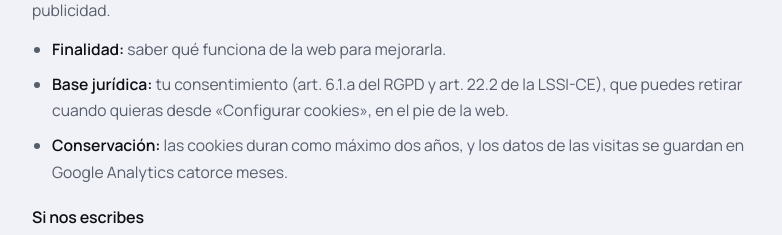
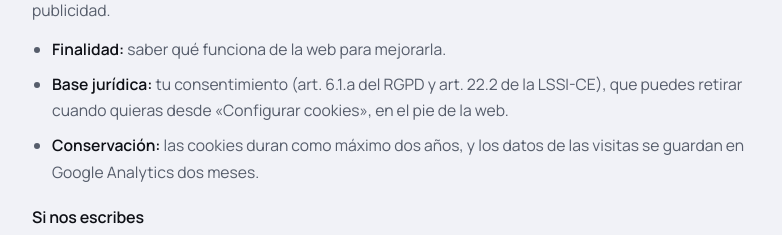
Before and after one commit to synora-ia/web-synora, a Next.js app: page /privacidad in a window 1280 px wide. Shown: the part 1100-1335 px from the top of the page, without its empty margins (248-1030 px from the left). Built offline with nearby package versions, Linux system fonts and the light colour scheme.

Commit message:
Privacidad: Analytics guarda los datos dos meses (lo que tiene configurado)
Co-Authored-By: Claude Opus 5.5 <noreply@anthropic.com>

```diff
--- a/src/app/privacidad/page.jsx
+++ b/src/app/privacidad/page.jsx
@@ -64,7 +64,7 @@ export default function Privacidad() {
             <ul>
               <li><strong>Finalidad:</strong> saber qué funciona de la web para mejorarla.</li>
               <li><strong>Base jurídica:</strong> tu consentimiento (art. 6.1.a del RGPD y art. 22.2 de la LSSI-CE), que puedes retirar cuando quieras desde «Configurar cookies», en el pie de la web.</li>
-              <li><strong>Conservación:</strong> las cookies duran como máximo dos años, y los datos de las visitas se guardan en Google Analytics catorce meses.</li>
+              <li><strong>Conservación:</strong> las cookies duran como máximo dos años, y los datos de las visitas se guardan en Google Analytics dos meses.</li>
             </ul>
           </>
         )}
```
